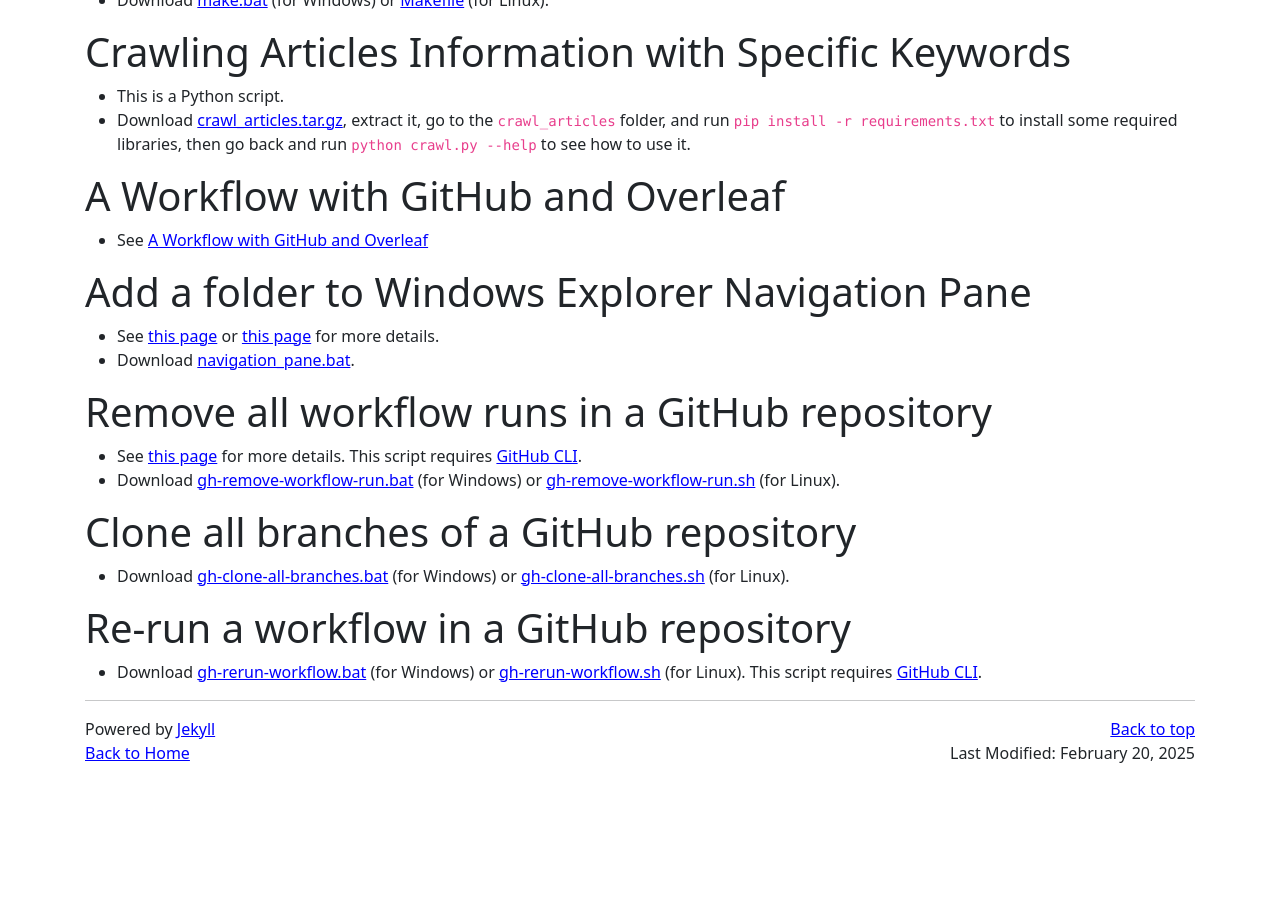
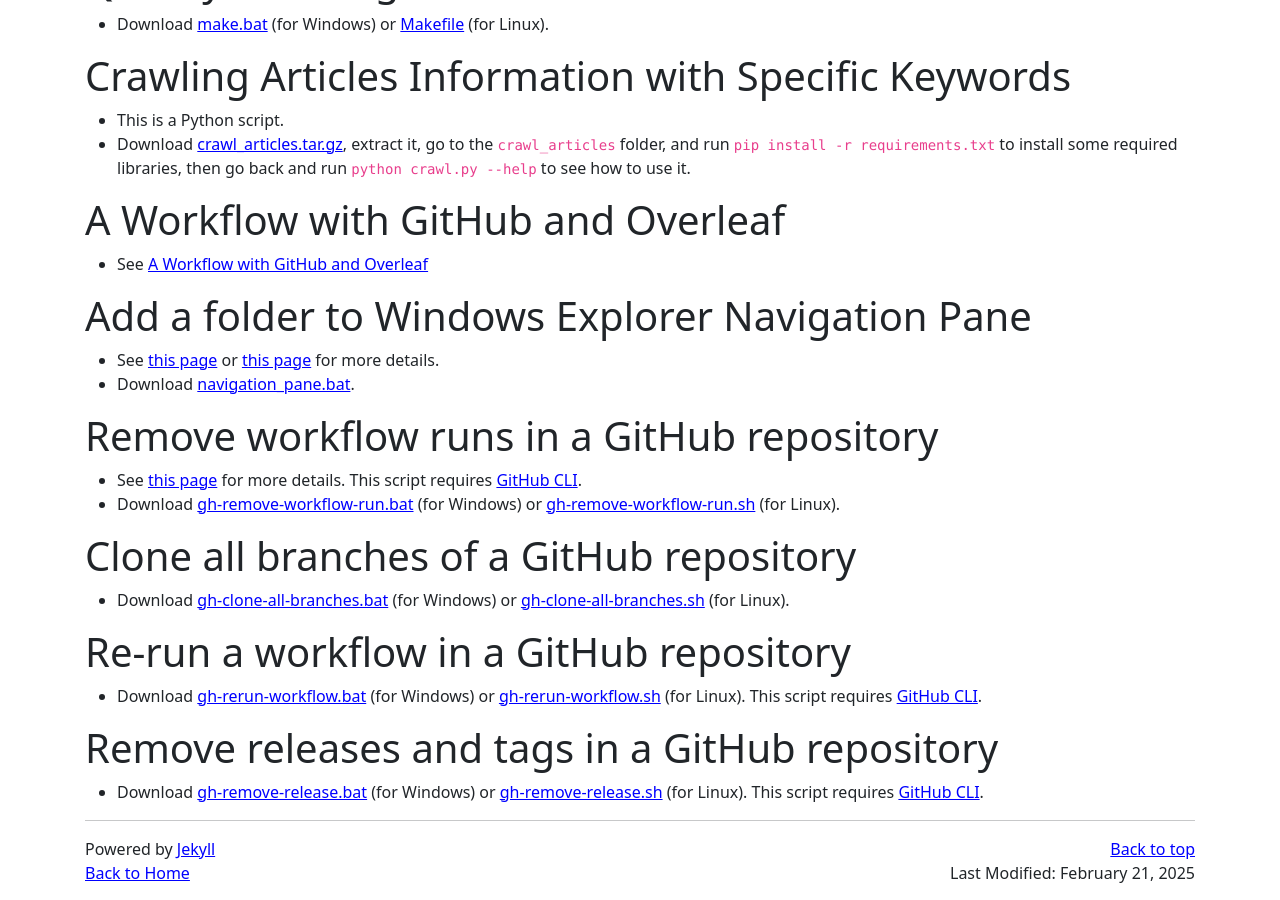
Before and after one commit to hoanganhduc/hoanganhduc.github.io, a Jekyll site: the page built from _posts/2024-11-03-some-useful-scripts.md, in a window 1280 px wide and 900 px high, scrolled down 854 px. Built offline with Jekyll 4.4.1, drawn with Linux system fonts in a browser that asks for light colours; nearby versions of some CDN libraries; a style sheet for code colours, icons or effects is not loaded; before the commit the page ends 1634 px from its top, so only the background shows below that; some of the changed text lies outside the part shown.

Commit message:
Updated @ 2025-02-21  08:23:56 ICT

```diff
--- a/_posts/2024-11-03-some-useful-scripts.md
+++ b/_posts/2024-11-03-some-useful-scripts.md
@@ -6,7 +6,7 @@ categories:
   - "windows"
   - "linux"
 <!--comment: true-->
-last_modified_at: 2025-02-20
+last_modified_at: 2025-02-21
 description: This post contains some useful scripts
 keywords: scripts, windows, linux, Duc A. Hoang
 <!--published: false-->
@@ -49,7 +49,7 @@ This post contains some useful scripts that I have written with the help of [Git
 * See [this page](https://stackoverflow.com/a/34595293) or [this page](https://www.tenforums.com/customization/157121-add-specific-folders-navigation-pane.html) for more details.
 * Download {% include files.html name="navigation_pane.bat" text="navigation_pane.bat" %}.
 
-# Remove all workflow runs in a GitHub repository
+# Remove workflow runs in a GitHub repository
 
 * See [this page](https://stackoverflow.com/questions/57927115/delete-a-workflow-from-github-actions) for more details. This script requires [GitHub CLI](https://cli.github.com/).
 * Download {% include files.html name="github/gh-remove-workflow-run.bat" text="gh-remove-workflow-run.bat" %} (for Windows) or {% include files.html name="github/gh-remove-workflow-run.sh" text="gh-remove-workflow-run.sh" %} (for Linux).
@@ -61,3 +61,7 @@ This post contains some useful scripts that I have written with the help of [Git
 # Re-run a workflow in a GitHub repository
 
 * Download {% include files.html name="github/gh-rerun-workflow.bat" text="gh-rerun-workflow.bat" %} (for Windows) or {% include files.html name="github/gh-rerun-workflow.sh" text="gh-rerun-workflow.sh" %} (for Linux). This script requires [GitHub CLI](https://cli.github.com/).
+
+# Remove releases and tags in a GitHub repository
+
+* Download {% include files.html name="github/gh-remove-release.bat" text="gh-remove-release.bat" %} (for Windows) or {% include files.html name="github/gh-remove-release.sh" text="gh-remove-release.sh" %} (for Linux). This script requires [GitHub CLI](https://cli.github.com/).
```
Also changed, not shown: 1 other file.
